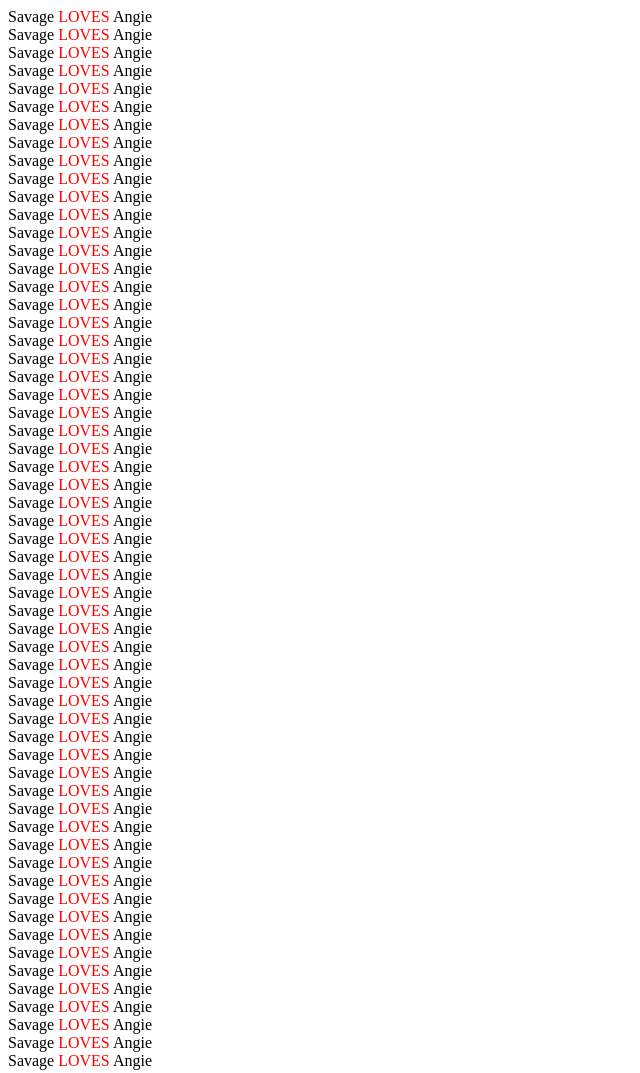
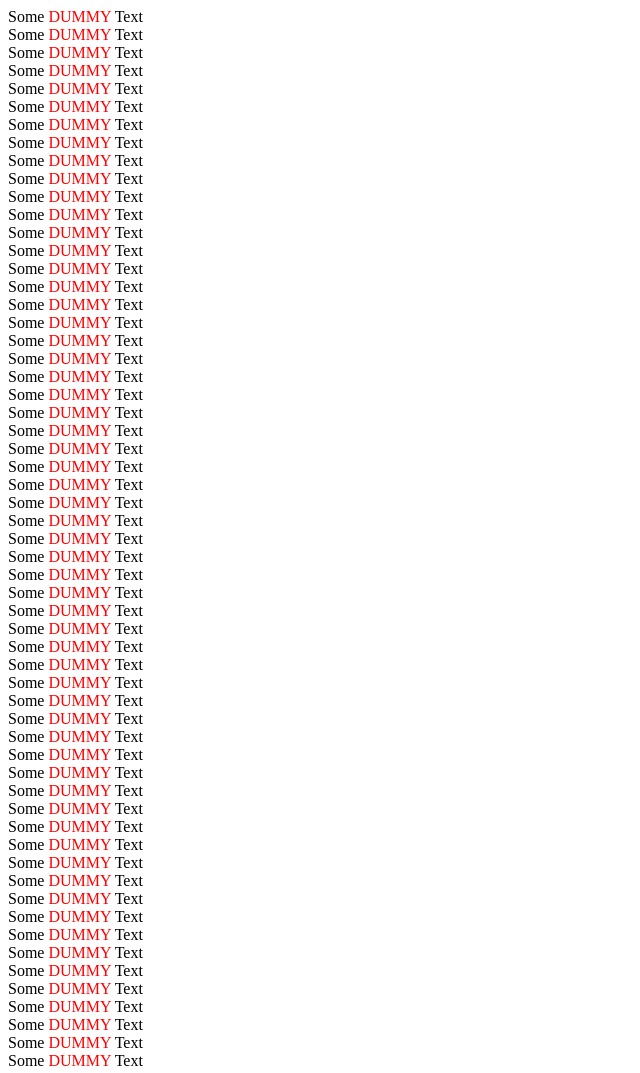
Before and after one commit to RndomONE/3d-text-effect, a plain HTML site: page index.html in a window 1280 px wide. Shown: the top 1073 px of the page, without its empty margins (0-640 px from the left). Drawn offline with nearby package versions, Linux system fonts and the light colour scheme.

Commit message:
Update index.html

```diff
--- a/index.html
+++ b/index.html
@@ -18,7 +18,7 @@
     for (let i = 0; i <= 100; i++) {
         let box = document.createElement('div')
         box.classList.add('txtBox')
-        box.innerHTML = "Savage <span>LOVES</span> Angie"
+        box.innerHTML = "Some <span>DUMMY</span> Text"
         document.querySelector('.text').appendChild(box)
 
     }
```
